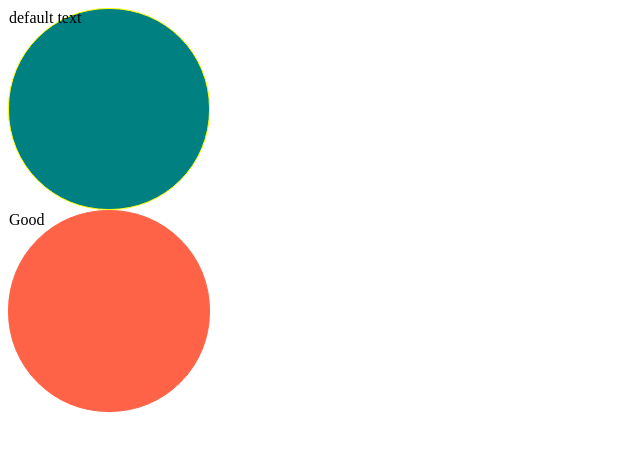
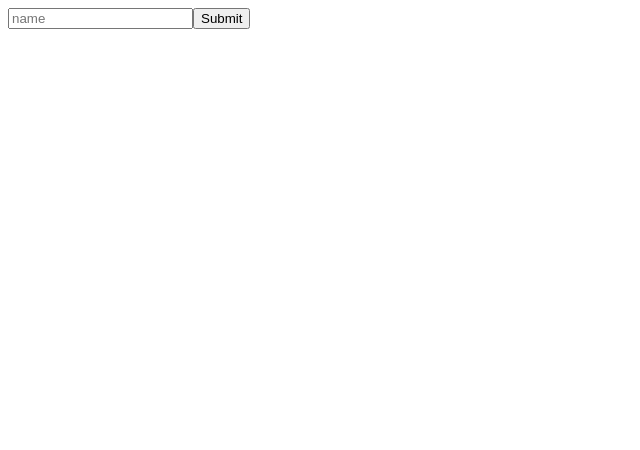
Before and after one commit to jaylim92/Coin-Tracker, a React (Create React App) app: page / in a window 1280 px wide. Shown: the top 450 px of the page, without its empty margins (0-640 px from the left). Built offline with nearby package versions, Linux system fonts and the light colour scheme.

Commit message:
useState on TS

```diff
--- a/src/App.tsx
+++ b/src/App.tsx
@@ -1,11 +1,28 @@
 import React from "react";
-import Circle from "./Circle";
+import { useState } from "react";
 
 function App() {
+  const [value, setValue] = useState("");
+
+  const onChange = (event: React.FormEvent<HTMLInputElement>) => {
+    const {
+      currentTarget: { value },
+    } = event;
+    setValue(value);
+  };
+
+  const onSubmit = (event: React.FormEvent<HTMLFormElement>) => {
+    event.preventDefault();
+    console.log(value);
+    event.currentTarget.reset();
+  };
+
   return (
     <div>
-      <Circle borderColor="yellow" bgColor="teal" />
-      <Circle text="Good" bgColor="tomato" />
+      <form onSubmit={onSubmit}>
+        <input type="text" placeholder="name" onChange={onChange} />
+        <input type="submit" value="Submit" />
+      </form>
     </div>
   );
 }
--- a/src/Circle.tsx
+++ /dev/null
@@ -1,29 +0,0 @@
-import React from "react";
-import styled from "styled-components";
-
-interface ContainerProps {
-    bgColor: string;
-    borderColor: string;
-}
-
-const Container = styled.div<ContainerProps>`
-  width: 200px;
-  height: 200px;
-  background-color: ${props => props.bgColor};
-  border-radius: 100px;
-  border: 1px solid ${props=> props.borderColor};
-`
-
-interface CircleProps {
-  bgColor: string;
-  borderColor?: string;
-  text?: string;
-}
-
-function Circle({ bgColor, borderColor, text= "default text" }: CircleProps) {
-  return <Container bgColor={bgColor} borderColor={borderColor || bgColor}>
-    {text}
-  </Container>;
-}
-
-export default Circle;
```
Also changed, not shown: 1 other file (tests, documents, lock files or other folders).
